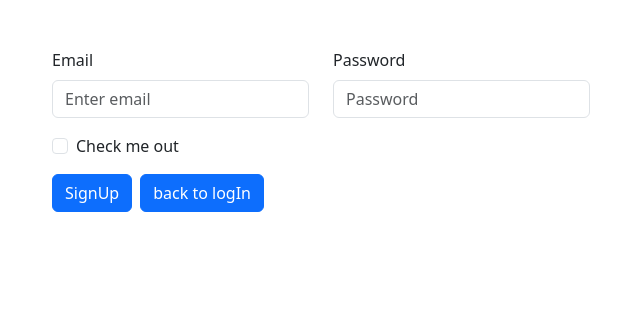
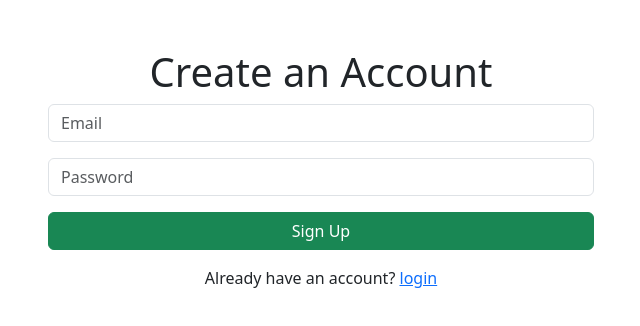
Before and after one commit to Mumtaz97gani/Tasflix, a React (Vite) app: page /signup in a window 1280 px wide. Shown: the top 326 px of the page, without its empty margins (319-959 px from the left). Built offline with nearby package versions, Linux system fonts and the light colour scheme.

Commit message:
Update SignUp.jsx

```diff
--- a/src/assets/Components/SignUp.jsx
+++ b/src/assets/Components/SignUp.jsx
@@ -15,45 +15,45 @@ function SignUp() {
     });
   }
   return (
-    <div className="d-flex mt-5 justify-content-center align-items-center">
-      <Form onSubmit={handleSubmit}>
-        <Row className="mb-3">
-          <Form.Group as={Col} controlId="formGridEmail">
-            <Form.Label>Email</Form.Label>
-            <Form.Control
+    <div className="container mt-5">
+      <div className="row justify-content-center">
+        <div className="col-md-6">
+          <h1 className="text-center mb-6 signup-H">Create an Account</h1>
+          <form onSubmit={handleSubmit}>
+            <div className="mb-3">
+              <input
                 type="email"
                 onChange={(e) => {
                   setInputData({ ...inputData, email: e.target.value });
                 }}
-              placeholder="Enter email"
+                className="form-control"
+                placeholder="Email"
+                required
               />
-          </Form.Group>
-
-          <Form.Group as={Col} controlId="formGridPassword">
-            <Form.Label>Password</Form.Label>
-            <Form.Control
+            </div>
+            <div className="mb-3">
+              <input
                 type="password"
                 onChange={(e) => {
                   setInputData({ ...inputData, password: e.target.value });
                 }}
+                className="form-control"
                 placeholder="Password"
+                required
               />
-          </Form.Group>
-        </Row>
-
-        <Form.Group className="mb-3" id="formGridCheckbox">
-          <Form.Check type="checkbox" label="Check me out" />
-        </Form.Group>
-
-        <Button variant="primary" type="submit">
-          SignUp
-        </Button>
-        <Link to="/">
-          <Button variant="primary" type="submit" className="ms-2">
-            back to logIn
-          </Button>
+            </div>
+            <button type="submit" className="btn btn-success w-100">
+              Sign Up
+            </button>
+          </form>
+          <p className="mt-3 text-center signup-H">
+            Already have an account?{" "}
+            <Link to="/" className="my-link">
+              login
             </Link>
-      </Form>
+          </p>
+        </div>
+      </div>
     </div>
   );
 }
```
Lines whose indentation alone changed are shown as unchanged.
